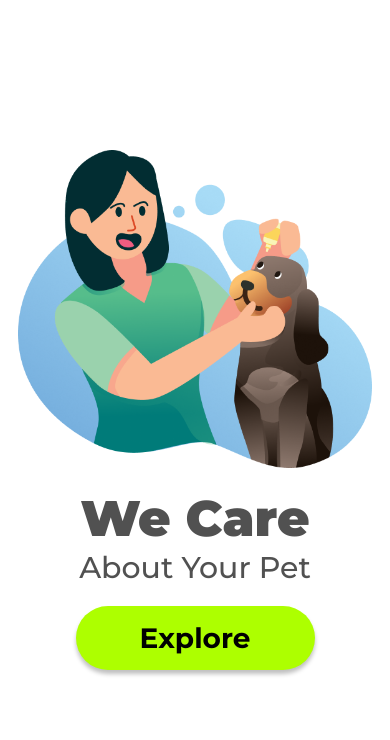
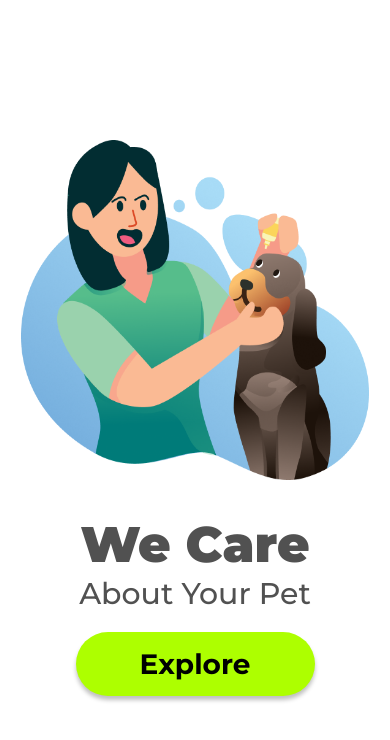
Before and after one commit to kafonseca14/PROJETO-WE-CARE, a plain HTML site: page index.html in a window 390 px wide. Drawn offline with Linux system fonts and the light colour scheme.

Commit message:
Adicionado ao Style outra Responsividade (sem Flex Box)

```diff
--- a/styles.css
+++ b/styles.css
@@ -81,41 +81,33 @@ p {
 }
 
 
-
-/* RESPONSIVIDADE */
+/* RESPONSIVIDADE SEM FLEX BOX */
 
 @media screen and (max-width: 900px) {
-
-    header, p {
+    nav, p {
         display: none;
     }
 
-    main {
-        display: flex;
-        flex-direction: column;
-        align-items: center;
-        text-align: center;
-        margin-top: 150px;
+    img {
+        margin: 140px auto 30px;
+        width: 100%;
+        height: 340px;
+        padding: 0 21px;
     }
 
-    img {
+    .main-div {
         margin: 0;
-        width: 354px;
-        height: 318px;
+        width: 100%;
+        height: auto;
+        text-align: center;
     }
 
     h1 {
         font-size: 50px;
-        margin-top: 20px;
     }
 
     h2 {
         font-size: 30px;
         margin-bottom: 20px;
     }
-
-    .main-div {
-        margin: 0;
-    }
-
 }
```
